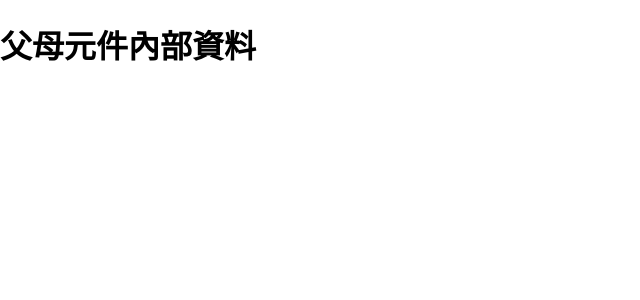
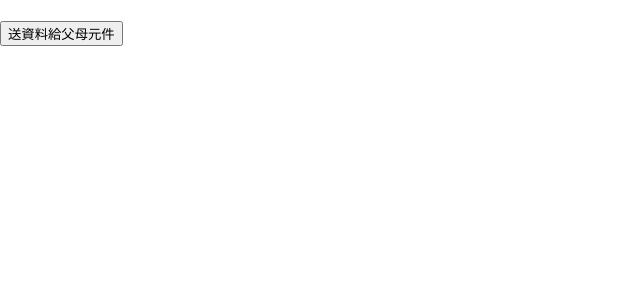
Before and after one commit to jchans-learning/react-class, a React (Create React App) app in the folder react-0121/: page / in a window 1280 px wide. Shown: the top 300 px of the page, without its empty margins (0-640 px from the left). Built offline with nearby package versions, Linux system fonts and the light colour scheme.

Commit message:
0125 example 02

```diff
--- a/react-0121/src/components/Child.js
+++ b/react-0121/src/components/Child.js
@@ -1,5 +1,16 @@
 function Child(props) {
-  return <h1>{props.data}</h1>
+  console.log(props)
+  const innerData = '子女元件內部資料'
+
+  return (
+    <button
+      onClick={() => {
+        props.setData(innerData)
+      }}
+    >
+      送資料給父母元件
+    </button>
+  )
 }
 
 export default Child
--- a/react-0121/src/components/Parent.js
+++ b/react-0121/src/components/Parent.js
@@ -1,8 +1,15 @@
 import Child from './Child'
+import { useState } from 'react'
 
 function Parent() {
-  const innerData = '父母元件內部資料'
-  return <Child data={innerData} />
+  const [data, setData] = useState('')
+
+  return (
+    <>
+      <h1>{data}</h1>
+      <Child setData={setData} />
+    </>
+  )
 }
 
 export default Parent
```
Also changed, not shown: 1 other file (tests, documents, lock files or other folders).
